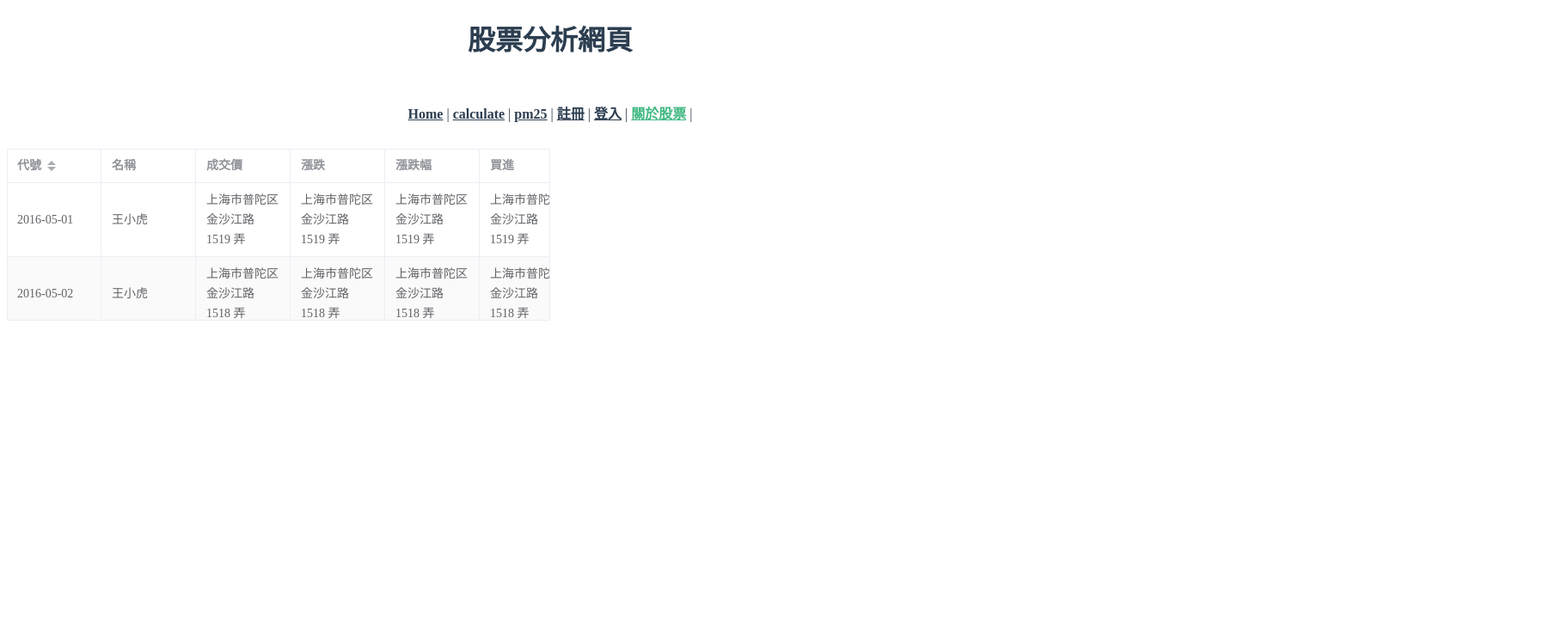
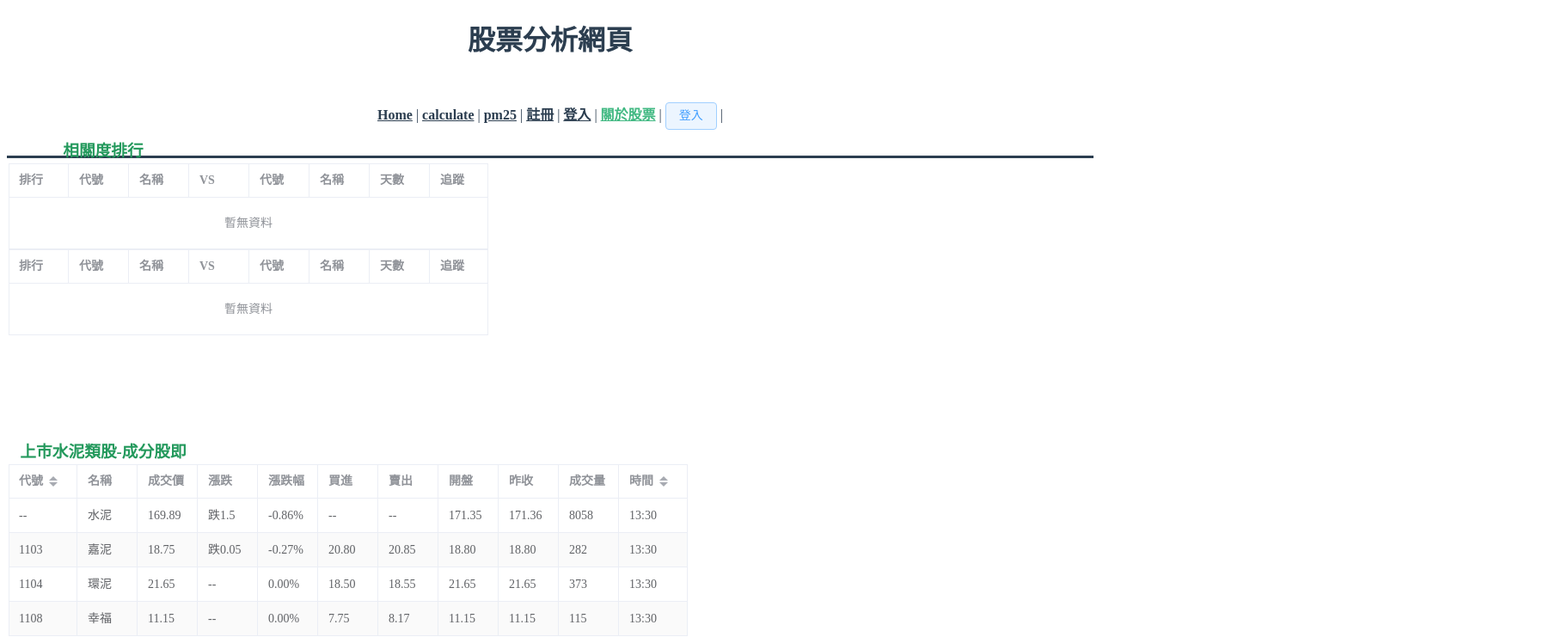
Before and after one commit to TWStockworld/stockworld_web, a Vue app: page /aboutstock in a window 1280 px wide. Shown: the top 741 px of the page at 86% size, 1810 px wide, since content can reach past the window. Built offline with nearby package versions, Linux system fonts and the light colour scheme.

Commit message:
Feat : AboutStock新增2個table Fix : (要把HEADER的字改成按鈕，要在每一個View加入token)

```diff
--- a/src/App.vue
+++ b/src/App.vue
@@ -10,6 +10,10 @@
       <router-link to="/register">註冊</router-link> |
       <router-link to="/login">登入</router-link> |
       <router-link to="/aboutstock">關於股票</router-link> |
+      <router-link to="/aboutstock">
+        <el-button plain type="primary" native-type="submit">登入</el-button>
+      </router-link>
+      |
     </nav>
     <router-view />
   </div>
@@ -25,6 +29,7 @@
 }
 
 nav {
+  border-bottom: 3px solid;
   padding: 30px;
 }
 
--- a/src/components/AboutStock.vue
+++ b/src/components/AboutStock.vue
@@ -1,94 +1,212 @@
 <template>
+  <div class="table1">
+    <h3>相關度排行</h3>
     <el-table
-    :data="tableData"
+      :data="RankStock1"
       border
       stripe
-    style="width: 50%"
+      style="width: 31%"
       max-height="200"
-    :default-sort = "{prop: 'date'}">
-    <el-table-column
-      prop="date"
-      label="代號"
-      sortable
-      width="110">
+    >
+      <h3>UP</h3>
+      <el-table-column prop="rank1" label="排行" width="70"> </el-table-column>
+
+      <el-table-column prop="code1" label="代號" width="70"> </el-table-column>
+
+      <el-table-column prop="name1" label="名稱" width="70"> </el-table-column>
+
+      <el-table-column prop="VS" label="VS" width="70"> </el-table-column>
+
+      <el-table-column prop="code2" label="代號" width="70"> </el-table-column>
+
+      <el-table-column prop="name2" label="名稱" width="70"> </el-table-column>
+
+      <el-table-column prop="day" label="天數" width="70"> </el-table-column>
+
+      <el-table-column prop="follow" label="追蹤" width="70">
       </el-table-column>
-    <el-table-column
-      prop="name"
-      label="名稱"
-      width="110">
+    </el-table>
+    <el-table
+      :data="RankStock2"
+      border
+      stripe
+      style="width: 31%"
+      max-height="200"
+    >
+      <h3>DOWN</h3>
+      <el-table-column prop="rank2" label="排行" width="70"> </el-table-column>
+
+      <el-table-column prop="code3" label="代號" width="70"> </el-table-column>
+
+      <el-table-column prop="name3" label="名稱" width="70"> </el-table-column>
+
+      <el-table-column prop="VS" label="VS" width="70"> </el-table-column>
+
+      <el-table-column prop="code4" label="代號" width="70"> </el-table-column>
+
+      <el-table-column prop="name4" label="名稱" width="70"> </el-table-column>
+
+      <el-table-column prop="day" label="天數" width="70"> </el-table-column>
+
+      <el-table-column prop="follow" label="追蹤" width="70">
       </el-table-column>
-    <el-table-column
-      prop="address"
-      label="成交價"
-       width="110">
+    </el-table>
+  </div>
+  <div class="table2">
+    <h3>上市水泥類股-成分股即時資訊</h3>
+    <el-table
+      :data="StockClassification"
+      border
+      stripe
+      style="width: 100%"
+      max-height="200"
+      :default-sort="{ prop: 'code', prop: 'time'}"
+    >
+      <el-table-column prop="code" label="代號" sortable width="80">
       </el-table-column>
-    <el-table-column
-      prop="address"
-      label="漲跌"
-       width="110">
+      <el-table-column prop="name" label="名稱" width="70"> </el-table-column>
+      <el-table-column prop="FinalPrice" label="成交價" width="70">
       </el-table-column>
-    <el-table-column
-      prop="address"
-      label="漲跌幅"
-       width="110">
+      <el-table-column prop="UPandDown" label="漲跌" width="70">
       </el-table-column>
-    <el-table-column
-      prop="address"
-      label="買進"
-       width="110">
+      <el-table-column prop="UPandDownAmplitude" label="漲跌幅" width="70">
       </el-table-column>
-    <el-table-column
-      prop="address"
-      label="賣出"
-       width="110">
+      <el-table-column prop="buy" label="買進" width="70"> </el-table-column>
+      <el-table-column prop="sell" label="賣出" width="70"> </el-table-column>
+      <el-table-column prop="opening" label="開盤" width="70">
       </el-table-column>
-    <el-table-column
-      prop="address"
-      label="開盤"
-       width="110">
+      <el-table-column prop="ReceivedYesterday" label="昨收" width="70">
       </el-table-column>
-    <el-table-column
-      prop="address"
-      label="昨收"
-       width="110">
+      <el-table-column prop="volume" label="成交量" width="70">
       </el-table-column>
-    <el-table-column
-      prop="address"
-      label="成交量"
-       width="100">
-    </el-table-column>
-    <el-table-column
-      prop="address"
-      label="時間"
-       width="110">
-    </el-table-column>
-
-
-
+      <el-table-column prop="time" label="時間" sortable width="80"> </el-table-column>
     </el-table>
+  </div>
 </template>
 <script>
 export default {
   data() {
     return {
-        tableData: [{
-          date: '2016-05-02',
-          name: '王小虎',
-          address: '上海市普陀区金沙江路 1518 弄'
-        }, {
-          date: '2016-05-04',
-          name: '王小虎',
-          address: '上海市普陀区金沙江路 1517 弄'
-        }, {
-          date: '2016-05-01',
-          name: '王小虎',
-          address: '上海市普陀区金沙江路 1519 弄'
-        }, {
-          date: '2016-05-03',
-          name: '王小虎',
-          address: '上海市普陀区金沙江路 1516 弄'
-        }]
+      StockClassification: [
+        {
+          code: "--",
+          name: "水泥",
+          FinalPrice: "169.89",
+          UPandDown: "跌1.5",
+          UPandDownAmplitude: "-0.86%",
+          buy: "--",
+          sell: "--",
+          opening: "171.35",
+          ReceivedYesterday: "171.36",
+          volume: "8058",
+          time: "13:30",
+        },
+        {
+          code: "1101",
+          name: "台泥",
+          FinalPrice: "41.70",
+          UPandDown: "跌0.40",
+          UPandDownAmplitude: "-0.95%",
+          buy: "42.85",
+          sell: "42.90",
+          opening: "42.00",
+          ReceivedYesterday: "42.10",
+          volume: "15460",
+          time: "14:30",
+        },
+        {
+          code: "1102",
+          name: "亞泥",
+          FinalPrice: "44.40",
+          UPandDown: "跌0.40",
+          UPandDownAmplitude: "-0.89%",
+          buy: "46.50",
+          sell: "46.55",
+          opening: "44.80",
+          ReceivedYesterday: "44.80",
+          volume: "3561",
+          time: "14:30",
+        },
+        {
+          code: "1103",
+          name: "嘉泥",
+          FinalPrice: "18.75",
+          UPandDown: "跌0.05",
+          UPandDownAmplitude: "-0.27%",
+          buy: "20.80",
+          sell: "20.85",
+          opening: "18.80",
+          ReceivedYesterday: "18.80",
+          volume: "282",
+          time: "13:30",
+        },
+        {
+          code: "1104",
+          name: "環泥",
+          FinalPrice: "21.65",
+          UPandDown: "--",
+          UPandDownAmplitude: "0.00%",
+          buy: "18.50",
+          sell: "18.55",
+          opening: "21.65",
+          ReceivedYesterday: "21.65",
+          volume: "373",
+          time: "13:30",
+        },
+        {
+          code: "1108",
+          name: "幸福",
+          FinalPrice: "11.15",
+          UPandDown: "--",
+          UPandDownAmplitude: "0.00%",
+          buy: "7.75",
+          sell: "8.17",
+          opening: "11.15",
+          ReceivedYesterday: "11.15",
+          volume: "115",
+          time: "13:30",
+        },
+        {
+          code: "1109",
+          name: "信大",
+          FinalPrice: "20.05",
+          UPandDown: "漲0.10",
+          UPandDownAmplitude: "+0.50%",
+          buy: "18.80",
+          sell: "18.85",
+          opening: "19.95",
+          ReceivedYesterday: "19.95",
+          volume: "62",
+          time: "13:30",
+        },
+        {
+          code: "1110",
+          name: "東泥",
+          FinalPrice: "20.00",
+          UPandDown: "跌0.25",
+          UPandDownAmplitude: "-1.23%",
+          buy: "16.55",
+          sell: "17.00",
+          opening: "20.20",
+          ReceivedYesterday: "20.25",
+          volume: "176",
+          time: "13:30",
+        },
+      ],
+    };
+  },
+};
+</script>
+
+<style>
+.table1 {
+  position: absolute;
+  top: 150px;
+  left: 10px;
 }
+.table2 {
+  position: absolute;
+  top: 500px;
+  left: 10px;
 }
-  }
-</script>
+</style>
--- a/src/components/Login.vue
+++ b/src/components/Login.vue
@@ -17,7 +17,7 @@
 
 <script>
 //////
-import { ElMessageBox } from "element-plus";
+import { ElMessage } from "element-plus";
 //////
 export default {
   data() {
@@ -59,9 +59,7 @@ export default {
               //   message: "資料填寫錯誤",
               //   type: "error",
               // });
-              ElMessageBox.alert("資料填寫錯誤", "錯誤", {
-                confirmButtonText: "OK",
-              });
+              ElMessage.error("帳密錯誤");
 
               //////
             }
--- a/src/main.js
+++ b/src/main.js
@@ -11,6 +11,7 @@ import VueAxios from 'vue-axios'
 
 import Cookies from "js-cookie";
 
+// import { ElMessage } from "element-plus";
 
 const app = createApp(App)
 
```
Lines whose indentation alone changed are shown as unchanged.
